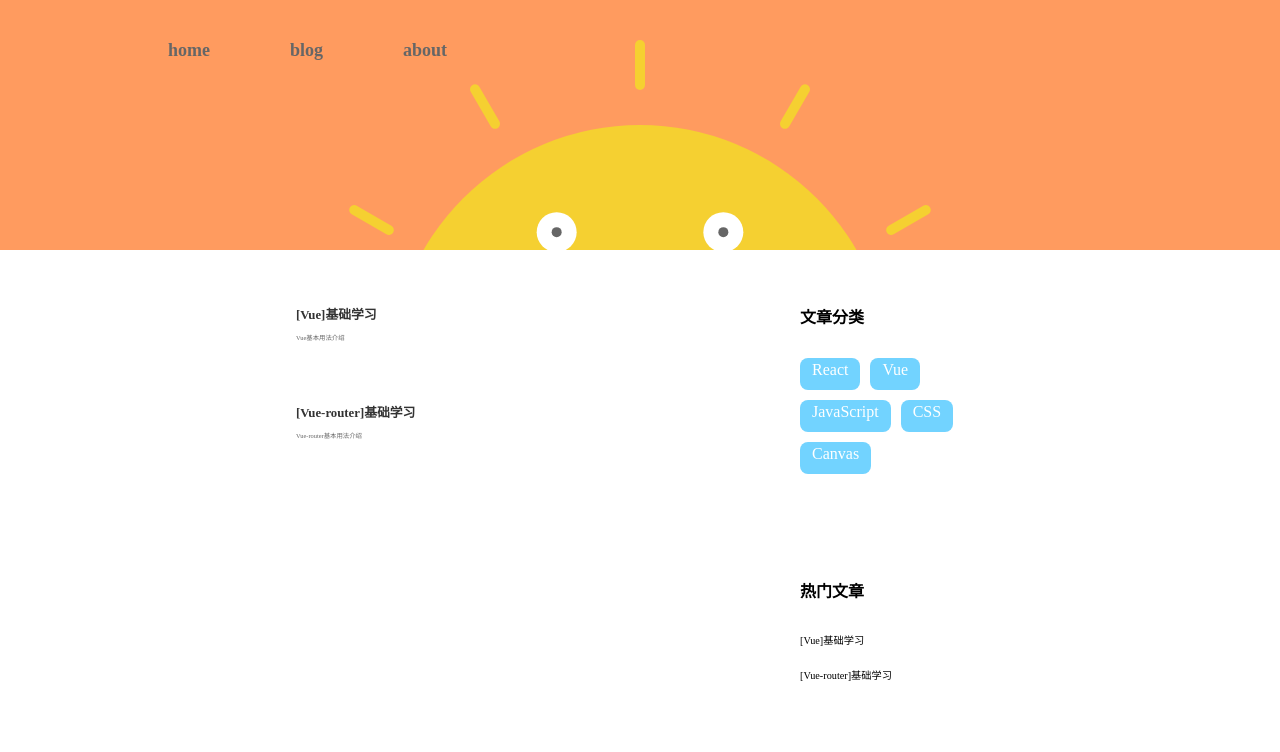
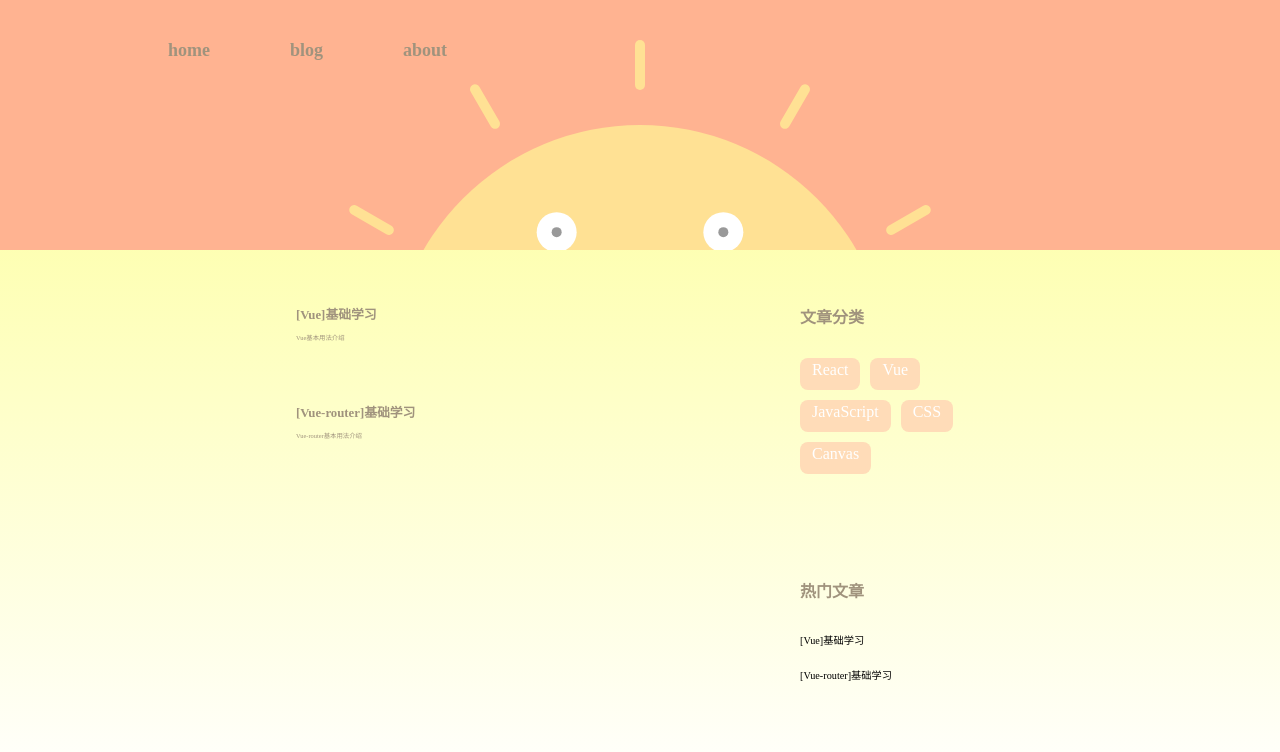
Before and after one commit to hishosho/blog, a Next.js app: page /blog in a window 1280 px wide. Shown: the top 752 px of the page. Built offline with nearby package versions, Linux system fonts and the light colour scheme.

Commit message:
[Style]: 修改颜色

```diff
--- a/components/blog/BlogCard.module.css
+++ b/components/blog/BlogCard.module.css
@@ -10,7 +10,7 @@
 .cardTitle {
   font-weight: bold;
   font-size: 1vw;
-  color: #333;
+  color: #A0937D;
   transition: all .2s;
 }
 .cardTitle:hover {
@@ -20,5 +20,5 @@
 .cardDesc {
   margin-top: 10px;
   font-size: 0.5vw;
-  color: #666;
+  color: #A0937D;
 }
--- a/components/blog/Tag.module.css
+++ b/components/blog/Tag.module.css
@@ -1,5 +1,5 @@
 .main {
-  background-color: #72d3ff;
+  background-color: #FFDCB8;
   display: inline-block;
   border-radius: 8px;
   height: 32px;
@@ -13,7 +13,7 @@
 
 }
 .active {
-  background-color: #4d76e7;
+  background-color: #FFABE1;
 }
 .main:hover {
   cursor: pointer;
--- a/components/common/Navigation.module.css
+++ b/components/common/Navigation.module.css
@@ -1,7 +1,7 @@
 .item {
   position: relative;
   cursor: pointer;
-  color: #666;
+  color: #A0937D;
   display: inline-block;
   padding: 20px 40px;
   font-size: 18px;
--- a/components/common/Sun.tsx
+++ b/components/common/Sun.tsx
@@ -82,7 +82,7 @@ const Sun = (prop: any) => {
         counterclockwise: true
       }
       drawCircle(canvasCtx, { ...info, r: 20, fillStyle: '#fff' })
-      drawCircle(canvasCtx, { ...info, r: 5, fillStyle: '#666' })
+      drawCircle(canvasCtx, { ...info, r: 5, fillStyle: '#999' })
     }
 
     canvasCtx.save()
@@ -106,7 +106,7 @@ const Sun = (prop: any) => {
       canvasCtx && draw(canvasCtx)
     }
   }, [draw])
-  return <canvas ref={sunRef} height={size.height} width={size.width} style={{background: '#ff9b5f'}}></canvas>
+  return <canvas ref={sunRef} height={size.height} width={size.width} style={{backgroundColor: '#FFB391'}}></canvas>
 }
 
 export default Sun
--- a/components/home/BackgroundCanvas.tsx
+++ b/components/home/BackgroundCanvas.tsx
@@ -21,7 +21,7 @@ const BackgroundCanvas = (props: any) => {
     clearTimeout(bgTimeout)
     // 小扇形的颜色，每次渲染变换颜色顺序达到动态效果
    // let colors: string[] = ['#7F7FD5', '#86A8E7', '#91EAE4']
-   let colors: string[] = ['#E8110F', '#FBC723', '#1B6AA5']
+   let colors: string[] = ['#C1FFD7', '#B5DEFF', '#CAB8FF']
 
     /**
      * 每个半圆（扇形）里画三个小半圆（扇形）
--- a/components/home/WordCloudD3.tsx
+++ b/components/home/WordCloudD3.tsx
@@ -67,7 +67,7 @@ const WordCloudD3 = (props: any) => {
       } else {
         size = d.length > 5 ? 20 : 10 + Math.random() * 90
       }
-      const colors: string[] = ['', '#1af589', '#9d55ff', '#ff5722', '#ff22dc']
+      const colors: string[] = ['', '#6F69AC', '#95DAC1', '#FF6B6B', '#FD6F96']
       const color: string = colors[Math.floor(Math.random() * 4 + 1)]
       return {id: i, text: d, size, color}
     })
@@ -100,7 +100,7 @@ const WordCloudD3 = (props: any) => {
           .style('fill', (d: any) => d.color)
           .attr('id', (d: any) => d.id)
           .attr('text-anchor', 'middle')
-          .attr('stroke', 'black')
+          // .attr('stroke', 'black')
           .attr('stroke-width', 2)
           .on('click', (d) => {
             console.log(d)
--- a/pages/blog/index.tsx
+++ b/pages/blog/index.tsx
@@ -78,7 +78,7 @@ const Blog = () => {
       ref={blogRef}
       className={styles.blogWrap}>
         <Sun
-          color="#f5d031"
+          color="#FFE194"
           size={{width: width, height: 250, r: 250 }}
           translate={{ x: width / 2, y: 250 * 1.5 }}
         />
--- a/styles/Blog.module.css
+++ b/styles/Blog.module.css
@@ -1,5 +1,6 @@
 .blogWrap {
   position: relative;
+  background-image: linear-gradient(#fdff91, #fff);
 }
 .navigation {
   position: absolute;
@@ -29,6 +30,7 @@
   grid-area: popular;
 }
 .title {
+  color: #A0937D;
   font-weight: bold;
   padding: 30px 0;
   animation: titleAnimation 1s;
--- a/styles/Home.module.css
+++ b/styles/Home.module.css
@@ -1,5 +1,5 @@
 .container {
-  background-color: black;
+  background-color: #FCFFA6;
 }
 .background {
   position: absolute;
--- a/styles/globals.css
+++ b/styles/globals.css
@@ -26,5 +26,5 @@ html {
 }
 
 :root {
-  --text-hover-color: #4433ff;
+  --text-hover-color: #666;
 }
```
